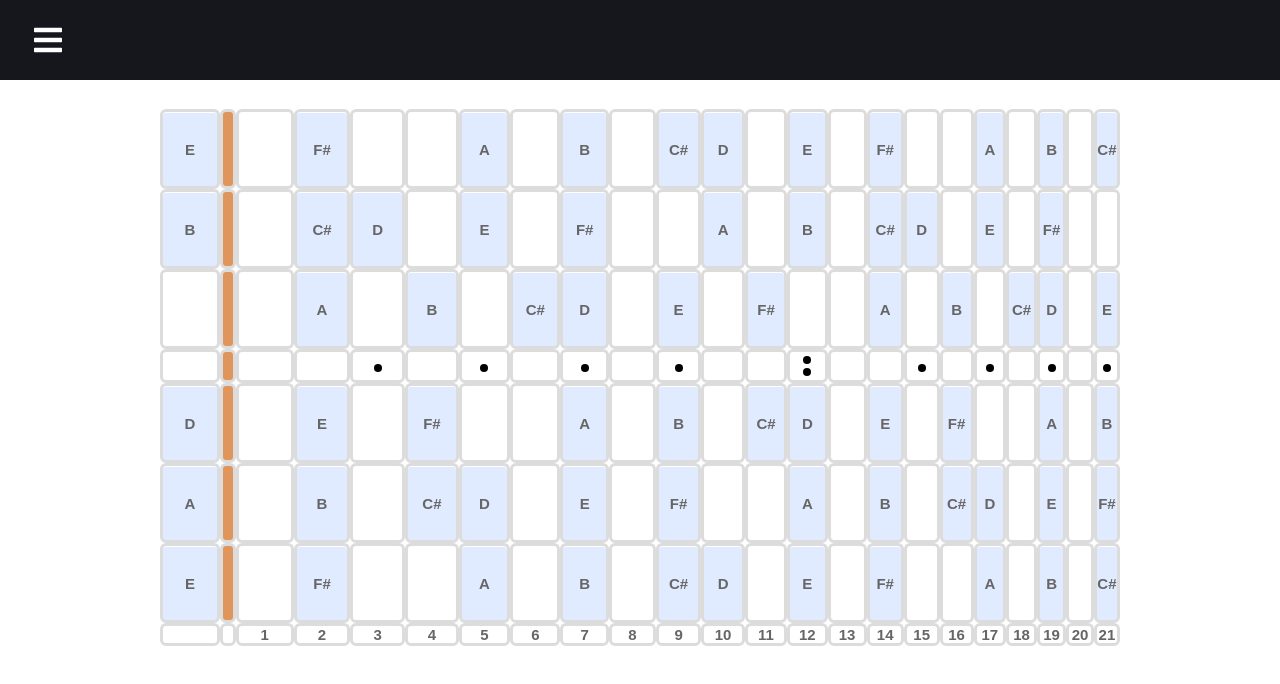
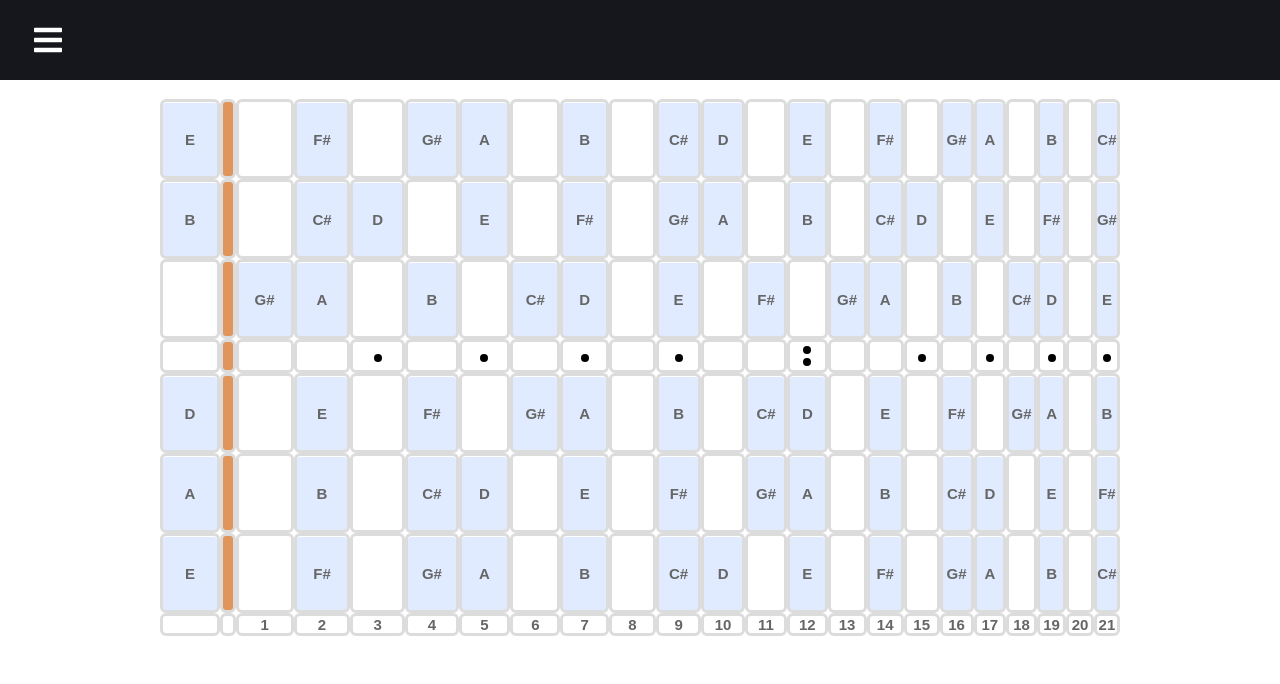
Before and after one commit to Aaron-Cohen/String-Theory, a React (Create React App) app: page /Alt2ner in a window 1280 px wide. Shown: the top 684 px of the page. Built offline with nearby package versions, Linux system fonts and the light colour scheme.

Commit message:
Code refactors, removing useless CSS. Fretboard slides with sidebar now

```diff
--- a/src/App.css
+++ b/src/App.css
@@ -7,11 +7,7 @@
   font-family: 'Lato', sans-serif;
 }
 
-.home,
-.reports,
-.products,
-.team,
-.reports {
+.about {
   display: flex;
   height: 90vh;
   align-items: center;
--- a/src/App.js
+++ b/src/App.js
@@ -4,21 +4,23 @@ import React, { Component } from 'react'
 import { BrowserRouter as Router, Switch, Route, Redirect } from 'react-router-dom';
 import Alt2ner from './pages/Alt2ner';
 import About from './pages/About';
-import { GlobalContext, defaultTuning, defaultNoteSet } from './GlobalsAndContext'
+import { GlobalContext, defaultTuning, defaultRoot, majorScale } from './GlobalsAndContext'
 
 export default class App extends Component {
   state = {
     mode: 'Sharps',
-    root: 1,
+    root: defaultRoot,
     inlays: true,
-    noteSet: defaultNoteSet,
+    noteSet: majorScale(defaultRoot),
     fretNumbers: true,
+    sidebar: false,
     tuning: defaultTuning,
     updateMode: (mode) => this.setState({ mode }),
     updateRoot: (root) => this.setState({ root }),
     updateInlays: (inlays) => this.setState({ inlays }),
     updateNoteSet: (noteSet) => this.setState({ noteSet }),
     updateFretNumbers: (fretNumbers) => this.setState({ fretNumbers }),
+    updateSidebar: (sidebar) => this.setState({ sidebar }),
     updateTuning: (stringNumber, note) => {
       const tuning = this.state.tuning.slice();
       tuning[stringNumber] = note;
--- a/src/GlobalsAndContext.js
+++ b/src/GlobalsAndContext.js
@@ -129,8 +129,9 @@ export const debug = (arr) => {
     console.log(arr.map(e => mapNumberToNote(e, 'Sharps')))
 }
 
-
-export const defaultNoteSet = [1, 3, 5, 6, 8, 10, 12]; // A Major Scale
+export const defaultRoot = 1; // Note = 1 = A
+export const majorScale = (root) => [0, 2, 4, 5, 7, 9, 11].map(offset => (offset + root) % 12);
+export const minorScale = (root) => [0, 2, 3, 5, 7, 8, 10].map(offset => (offset + root) % 12)
 export const defaultTuningArray = ['E', 'B', 'G', 'D', 'A', 'E']
 // Tuning should always be expressed numerically and not lexigraphically.
 // This allows for dynamic switching between equivalent sharp/flats when
--- a/src/components/Fretboard.js
+++ b/src/components/Fretboard.js
@@ -1,12 +1,13 @@
 import React, { useContext } from 'react';
-import FretRow from './FretRow'
-import InlayRow from './InlayRow'
+import FretRow from './FretRow';
+import InlayRow from './InlayRow';
+import styled from 'styled-components';
 import { GlobalContext } from '../GlobalsAndContext.js';
 
-const Fretboard = (props) => {
+const Fretboard = () => {
   const context = useContext(GlobalContext);
   return (
-    <div style={{ padding: '10px', maxwidth: '75vw' }}>
+    <Board sidebar={context.sidebar}>
       <br />
       <FretRow rootNote={context.tuning[0]} />
       <FretRow rootNote={context.tuning[1]} />
@@ -16,7 +17,12 @@ const Fretboard = (props) => {
       <FretRow rootNote={context.tuning[4]} />
       <FretRow rootNote={context.tuning[5]} />
       { context.fretNumbers && <InlayRow text={true} hideNut={true} />}
-    </div>
+    </Board>
   )
 }
 export default Fretboard;
+
+const Board = styled.div`
+  ${props => props.sidebar && `margin-left: 17vw`};
+  transition: 350ms ease;
+`;
--- a/src/components/Sidebar.js
+++ b/src/components/Sidebar.js
@@ -1,4 +1,4 @@
-import React, { useState } from 'react';
+import React, { useContext } from 'react';
 import styled from 'styled-components';
 import { Link } from 'react-router-dom';
 import * as FaIcons from 'react-icons/fa';
@@ -8,6 +8,7 @@ import SubMenu from './SubMenu';
 import { IconContext } from 'react-icons/lib';
 
 import { useLocation } from 'react-router-dom'
+import GlobalContext from '../GlobalsAndContext';
 
 const Nav = styled.div`
   background: #15171c;
@@ -34,7 +35,7 @@ const SidebarNav = styled.nav`
   justify-content: center;
   position: fixed;
   top: 0;
-  left: ${({ sidebar }) => (sidebar ? '0' : '-100%')};
+  left: ${props => (props.visible ? '0' : '-100%')};
   transition: 350ms;
   z-index: 10;
 `;
@@ -44,20 +45,22 @@ const SidebarWrap = styled.div`
 `;
 
 const Sidebar = () => {
-  const [sidebar, setSidebar] = useState(false);
   const path = useLocation().pathname;
+  const context = useContext(GlobalContext);
+  const sidebar = context.sidebar;
+  const showSidebar = (show) => context.updateSidebar(show);
   return (
     <>
       <IconContext.Provider value={{ color: '#fff' }}>
         <Nav>
           <NavIcon to='#'>
-            <FaIcons.FaBars onClick={() => setSidebar(!sidebar)} />
+            <FaIcons.FaBars onClick={() => showSidebar(!sidebar)} />
           </NavIcon>
         </Nav>
-        <SidebarNav sidebar={sidebar}>
+        <SidebarNav visible={sidebar}>
           <SidebarWrap>
             <NavIcon to='#'>
-              <AiIcons.AiOutlineClose onClick={() => setSidebar(!sidebar)} />
+              <AiIcons.AiOutlineClose onClick={() => showSidebar(!sidebar)} />
             </NavIcon>
             {SidebarData().map((item, index) => {
               return (item.page === path) && <SubMenu item={item} key={index} />;
--- a/src/components/SidebarData.js
+++ b/src/components/SidebarData.js
@@ -1,5 +1,5 @@
 import React, { useContext } from 'react';
-import { GlobalContext, mapNoteToNumber, mapNumberToNote, debug } from '../GlobalsAndContext'
+import { GlobalContext, mapNoteToNumber, mapNumberToNote, debug, majorScale, minorScale } from '../GlobalsAndContext'
 import * as FaIcons from 'react-icons/fa';
 import * as IoIcons from 'react-icons/io';
 import * as RiIcons from 'react-icons/ri';
@@ -244,9 +244,9 @@ export const SidebarData = () => {
         // Handle scales explicitly before messy chord
         if (selection.includes('Scale')) {
           if (selection.includes('Major'))
-            noteSet = [root, root + 2, root + 4, root + 3, root + 5, root + 7, root + 10];
+            noteSet = majorScale(root);
           else if (selection.includes('Minor')) {
-            noteSet = [root, root + 2, root + 3, root + 5, root + 7, root + 8, root + 10];
+            noteSet = minorScale(root);
           }
 
           noteSet = noteSet.map(note => note % 12)
--- a/src/components/SubMenu.js
+++ b/src/components/SubMenu.js
@@ -2,7 +2,7 @@ import React, { Component } from 'react';
 import styled from 'styled-components';
 
 import { Link } from 'react-router-dom';
-import { defaultTuningArray, GlobalContext, mapNoteToNumber, mapNumberToNote } from '../GlobalsAndContext'
+import { GlobalContext, mapNoteToNumber, mapNumberToNote } from '../GlobalsAndContext'
 
 const SidebarLink = styled(Link)`
   display: flex;
@@ -57,7 +57,7 @@ export default class Submenu extends Component {
   componentDidMount() {
     let list = null;
     if (this.props.item.disableOneHot) {
-      list = defaultTuningArray
+      list = this.context.tuning
     }
     else {
       list = new Array(this.props.item.subNav ? this.props.item.subNav.length : 1);
@@ -126,7 +126,7 @@ export default class Submenu extends Component {
               const originalContent = subItem.title;
               return (
                 <DropdownLink key={index} selected={this.state.list[index] === true}
-                  onClick={() => (!item.disableOneHot && updateColor(index)) && item.action(subItem) && (this.context.root = 3)} >
+                  onClick={() => (!item.disableOneHot && updateColor(index)) && item.action(subItem)} >
                   {subItem.icon}
                   <SidebarLabel contentEditable={item.disableOneHot} spellCheck={false}
                     onBlur={(e) => {
@@ -155,12 +155,12 @@ Todo list:
 1) If root note is G# or Ab, make it switch to the other when mode changes
   Or, take away sharps/flat mode from user and manually do it depending on scale.
 2) Slide fretboard right when sidebar opens
-3) Update fretboard while sidebar is open
-5) Nut for open fret
-7) Scrollbars when not needed in sidebar
 9) Clean up code
 10) Custom ('select as many notes as you want')
 11) Hide nut?
 11.5) Put all styled div's in one file and pull for reuse
 12) re-add hidden ab/g# but have no default root, and make default scale chromatic- that is also default scale option
+13) info page
+14) lefty mode
+15) something funky happens if you do a# major in # mode
 */
```
